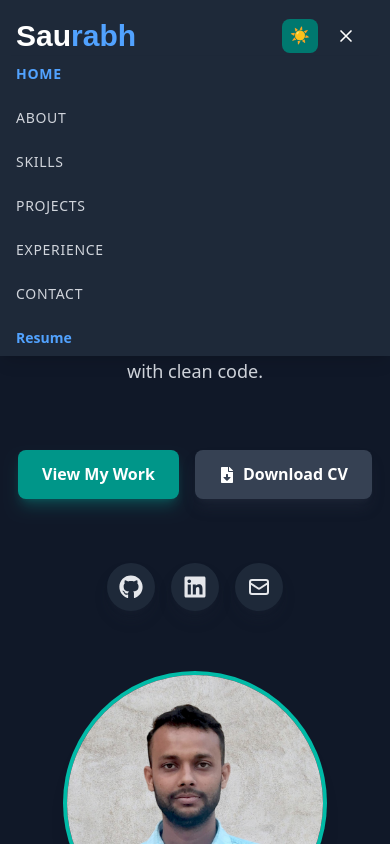
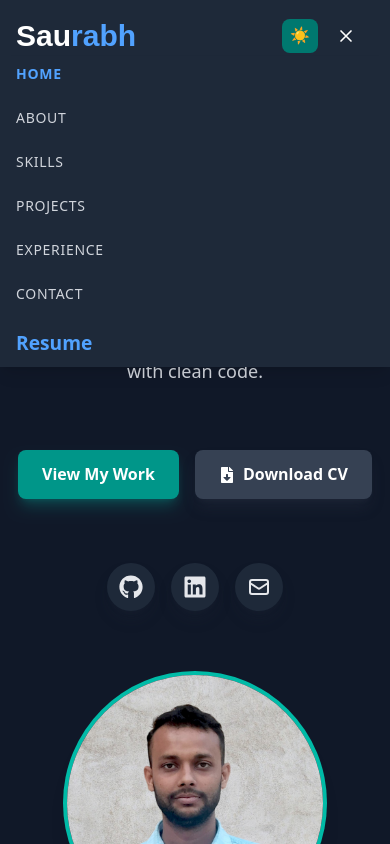
Before and after one commit to ksaurabh252/saurabhKumar_Portfolio, a React (Vite) app: page / in a window 390 px wide. Both pictures are taken after a click on the button "Toggle menu". Shown: the top 844 px of the page. Built offline with nearby package versions, Linux system fonts and the light colour scheme.

Commit message:
adjust font size

```diff
--- a/src/components/Navbar.jsx
+++ b/src/components/Navbar.jsx
@@ -223,7 +223,7 @@ const Navbar = ({ darkMode, setDarkMode, activeTab, setActiveTab }) => {
                     whileTap={{ scale: 0.95 }}
                     onClick={handleResumeClick}
                     download="SaurabhKumar-Resume.pdf"
-                    className={`py-2 text-left text-sm capitalize transition-colors font-semibold hover:cursor-pointer nav-link resume ${darkMode
+                    className={`py-2 text-left text-[1.2rem]  capitalize transition-colors font-semibold hover:cursor-pointer nav-link resume ${darkMode
                       ? "text-blue-400 hover:text-blue-300"
                       : "text-blue-600 hover:text-blue-700"
                       }`}
```
